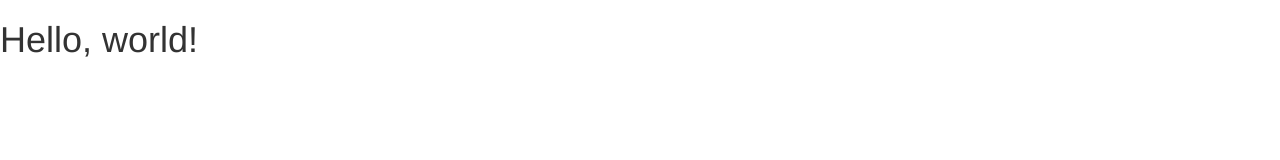
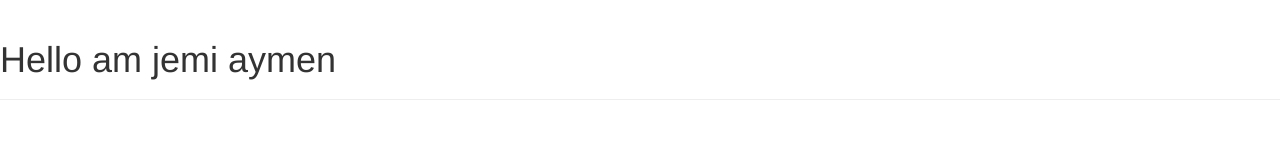
Before and after one commit to Aidi-Inc/bootstrap, a plain HTML site: page index.html in a window 1280 px wide. Drawn offline with nearby package versions, Linux system fonts and the light colour scheme.

Commit message:
Change Title Aymen
commit by jemi aymen

```diff
--- a/index.html
+++ b/index.html
@@ -13,7 +13,9 @@
     <![endif]-->
   </head>
   <body>
-    <h1>Hello, world!</h1>
+    <div class="page-header">
+      <h1>Hello am jemi aymen</h1>
+    </div>
 
     <!-- jQuery (necessary for Bootstrap's JavaScript plugins) -->
     <script src="//code.jquery.com/jquery.js"></script>
```
